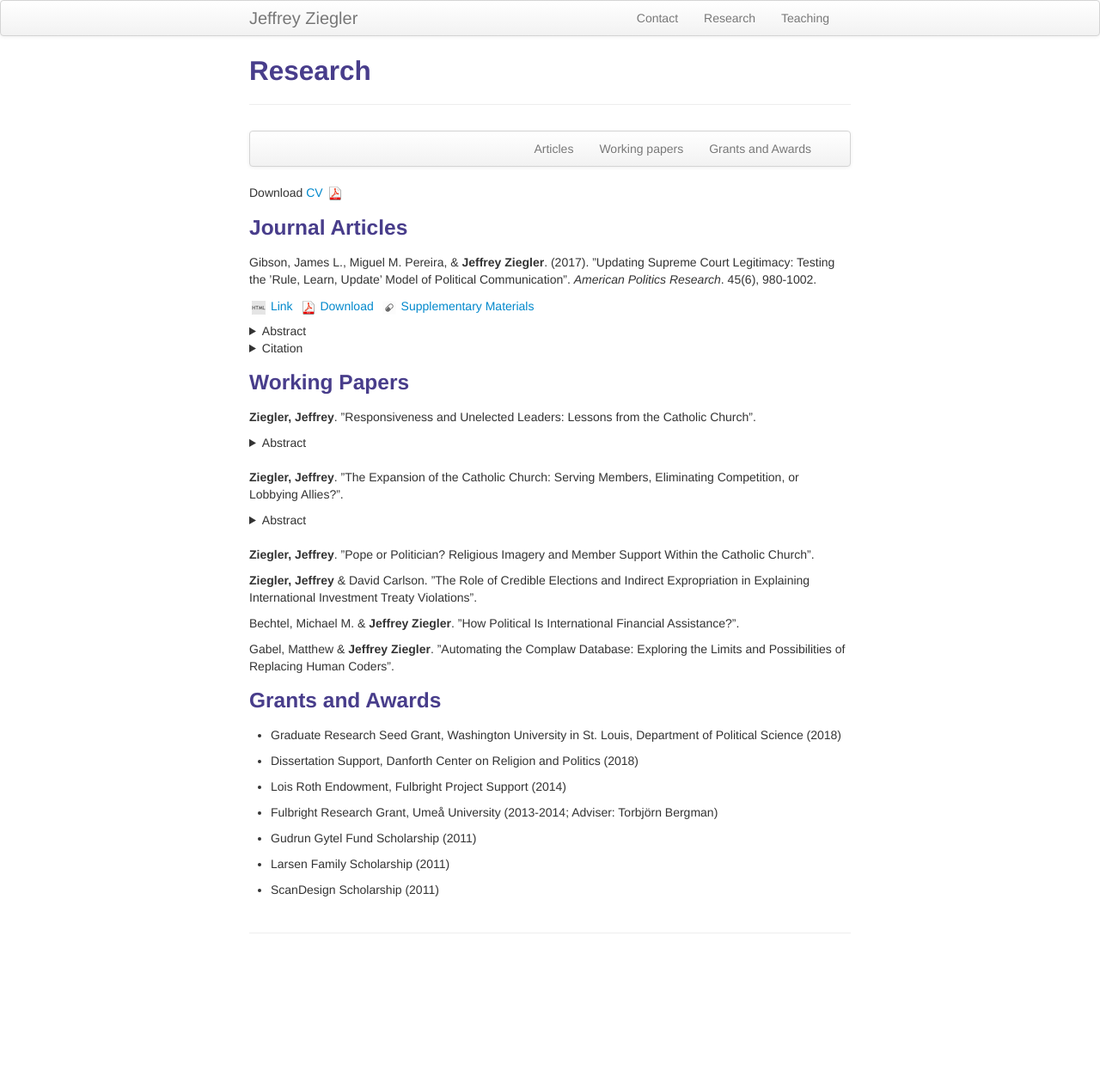
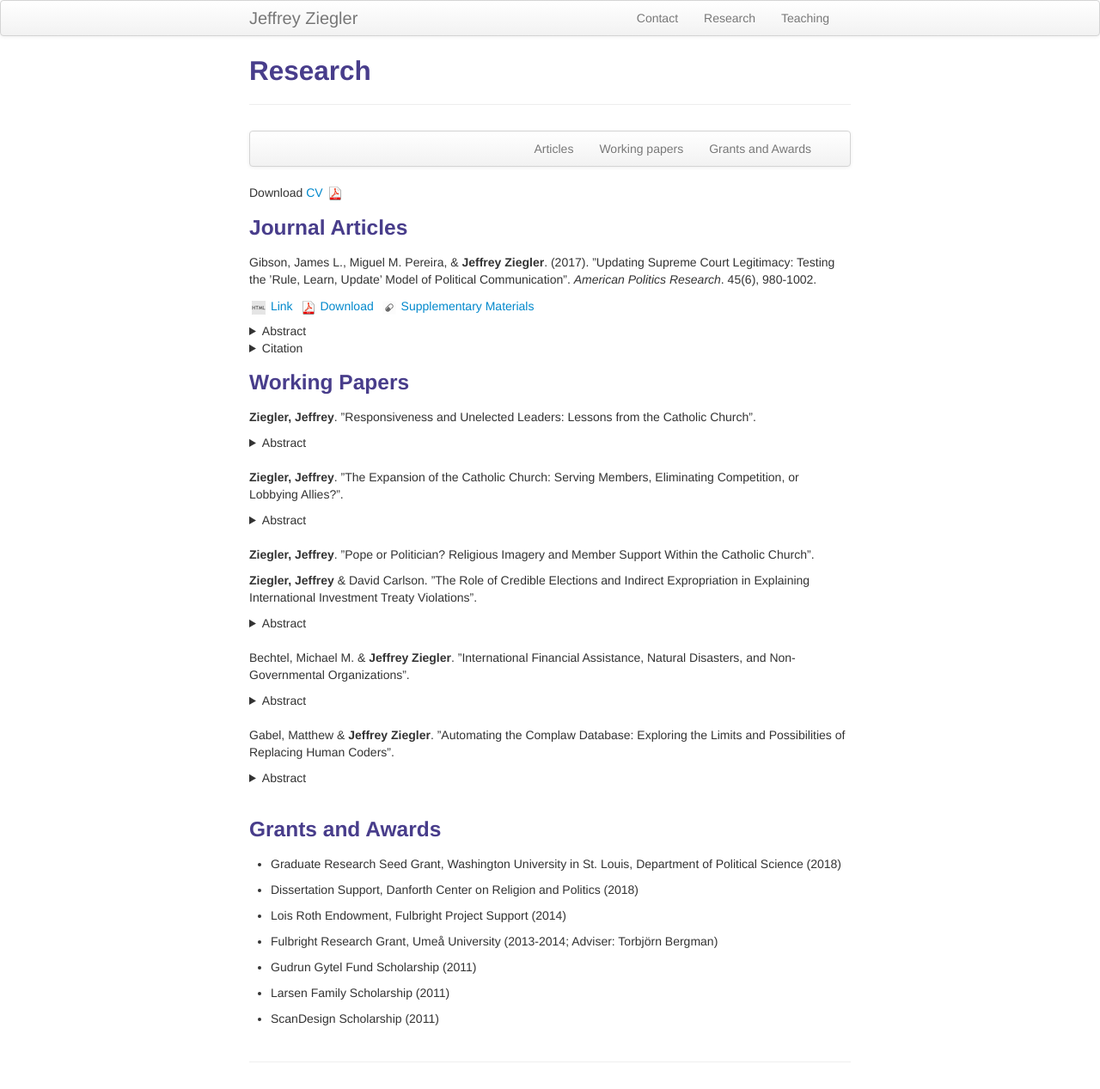
Before and after one commit to zieglerjef/zieglerjef.github.io, a Jekyll site: the page built from pages/pubs.md, in a window 1280 px wide. Shown: the whole page at 86% size. Built offline with Jekyll 4.4.1, drawn with Linux system fonts in a browser that asks for light colours; before the commit the page ends 1117 px from its top, so only the background shows below that.

Commit message:
Update paper title and abstract

```diff
--- a/pages/pubs.md
+++ b/pages/pubs.md
@@ -76,10 +76,28 @@ Religious organizations that pursue a political agenda must coordinate the deman
 
 **Ziegler, Jeffrey** & David Carlson. ”The Role of Credible Elections and Indirect Expropriation in Explaining International Investment Treaty Violations”.
 
-Bechtel, Michael M. & **Jeffrey Ziegler**. ”How Political Is International Financial Assistance?”.
+<details><summary> Abstract </summary>
+<br/><p>
+Democracies are thought to violate treaties less frequently than non-democracies, yet democracies violate bilateral international investment treaties (BITs) more often. Though democratic governments may intend to meet their international obligations, and though democratic institutions provide greater political constraints to encourage compliance, investment agreements may conflict with the goal of maintaining domestic public support. Specifically, we argue that credible elections create strong incentives for governments to side with domestic voters over foreign business interests, and to pass legislation that violates investment agreements. We use a data set of BIT violation complaints that better captures potential indirect expropriation to confirm prior findings that show a difference in violations by regime type. Importantly, however, governments are only more likely to violate BITs as credible elections approach, which suggests that the ability of voters to sanction leaders is an important mechanism that incentivizes governments to pass legislation that potentially violates investment treaties through indirect expropriation.
+</p><br/>
+</details>
+<br/>
+Bechtel, Michael M. & **Jeffrey Ziegler**. ”International Financial Assistance, Natural Disasters, and Non-Governmental Organizations”.
 
+<details><summary> Abstract </summary>
+<br/><p>
+To what extent does international financial assistance reflect concerns based on strategic political interests? We propose a political efficiency argument in which countries prioritize the needs of countries that are moderately aligned politically when distributing financial aid. We explore this question by studying how governments respond to natural disasters in foreign countries. We find that even when carefully accounting for affectedness and need, donor countries provide most disaster relief to countries whose policy views are moderately aligned with those of the donor government. In addition, these assistance efforts are significantly more likely to be channeled through non-governmental organizations, thereby bypassing the recipient country’s government. These patterns suggest that international disaster relief may be explained by a political efficiency logic that is at least partly driven by humanitarian considerations and does not exclusively constitute a way for donor countries to trade money for political influence.
+</p><br/>
+</details>
+<br/>
 Gabel, Matthew & **Jeffrey Ziegler**. ”Automating the Complaw Database: Exploring the Limits and Possibilities of Replacing Human Coders”.
 
+<details><summary> Abstract </summary>
+<br/><p>
+The CompLaw database provides a common coding template for describing the context and outcomes of constitutional review across courts and time. In a pilot project, Carrubba et al. (2015) show the template is reasonably successful for systematically coding the relevant information of constitutional rulings for 48 courts for one year (2003). However, the coding template relies on human coding, which severely limits its expansion. In this paper, we evaluate the potential for populating the CompLaw database through an automated process based on the publications of the courts. Automation faces a variety of hurdles related to the formatting of documents and the language used. As a test case, we examine the French Constitutional Council which has rulings and supporting documents available electronically for a long time-series and with some potentially challenging features related to variation in the format/type of rulings (e.g., \emph{ex ante} vs. \emph{ex post} review). The goal of the exercise is to learn how much of the coding can be accomplished through automation. And, where automation cannot directly identify the correct information needed to complete the database, we define an algorithm that can isolate the relevant text that a human coder would need to complete the coding.
+</p><br/>
+</details>
+<br/>
 ### <a name="articles"></a>Grants and Awards
 
 - Graduate Research Seed Grant, Washington University in St. Louis, Department of Political Science (2018)
```
